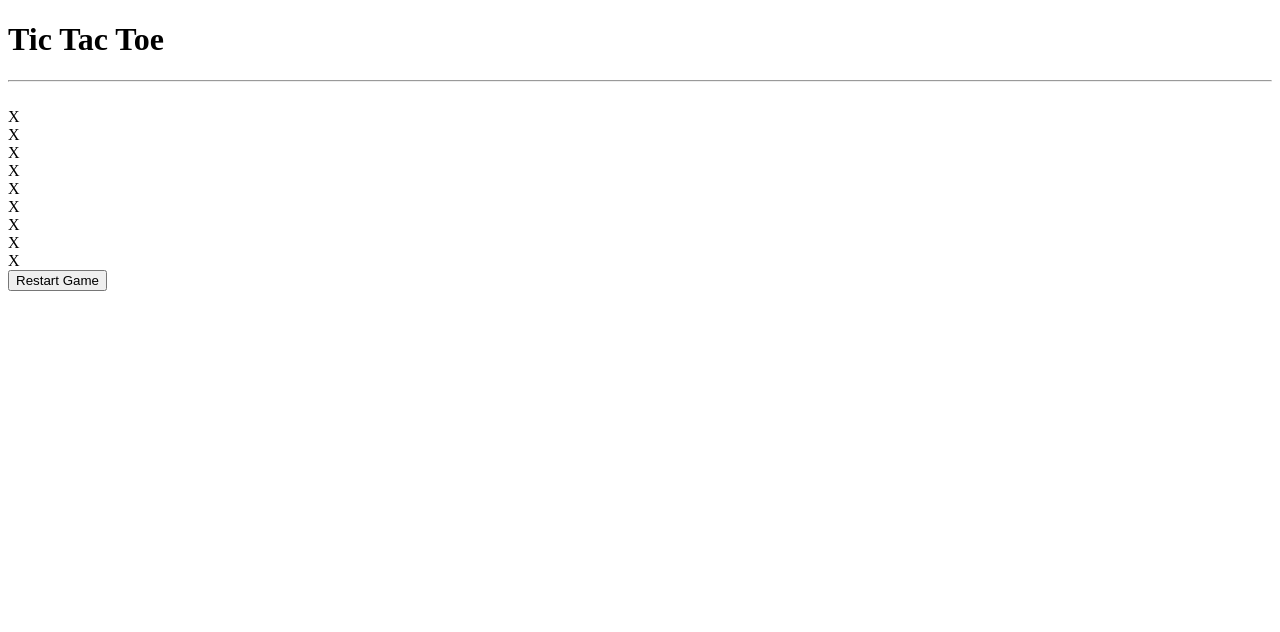
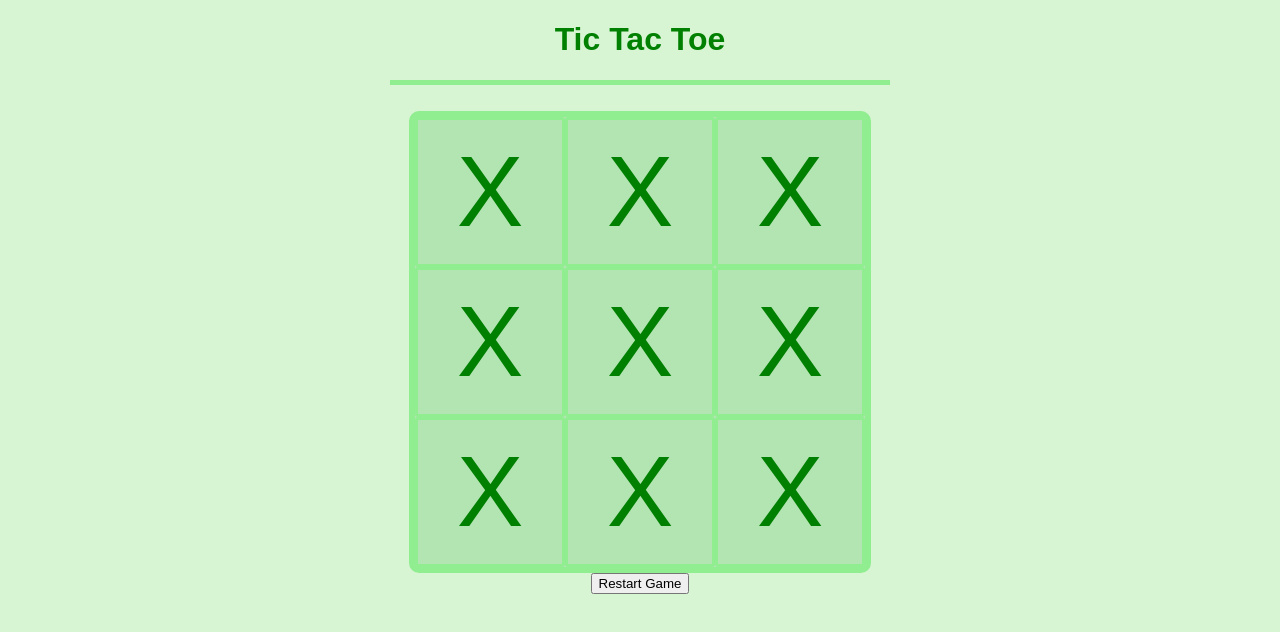
Before and after one commit to RobbinFletcher/Practice, a plain HTML site: page index.html in a window 1280 px wide. Drawn offline with Linux system fonts and the light colour scheme.

Commit message:
Coded the css

```diff
--- a/TicTacToe.css
+++ b/TicTacToe.css
@@ -0,0 +1,40 @@
+body{
+    background-color: #D7F5D3;
+    font-family: Arial, Helvetica, Sans Serif;
+    color: green;
+    text-align: center;
+}
+
+hr{
+    width: 500px;
+    height: 5px;
+    background-color: lightgreen;
+    border: 0;
+}
+
+#game-board{
+    width: 450px;
+    height:450px;
+    margin: 0 auto;
+    background-color: #B3E5B3;
+    color: green;
+    border: 6px solid lightgreen;
+    border-radius: 10px;
+
+    display: grid;
+    grid-template: repeat(3,1fr)/repeat(3,1fr);
+}
+
+.game-cell{
+    /*width: 150px;
+    height: 150px;*/
+    /*margin*/
+    /*background-color: forestgreen;*/
+    border: 3px solid lightgreen;
+    border-radius:3px;
+    font-size: 100px;
+
+    display: flex;
+    justify-content:center;
+    align-items: center;
+}
--- a/index.html
+++ b/index.html
@@ -1,4 +1,5 @@
 <!DOCTYPE html>
+<link rel="stylesheet" href="TicTacToe.css">
 <html lang="en">
     <head>
         <meta charset="UTF-8">
```
